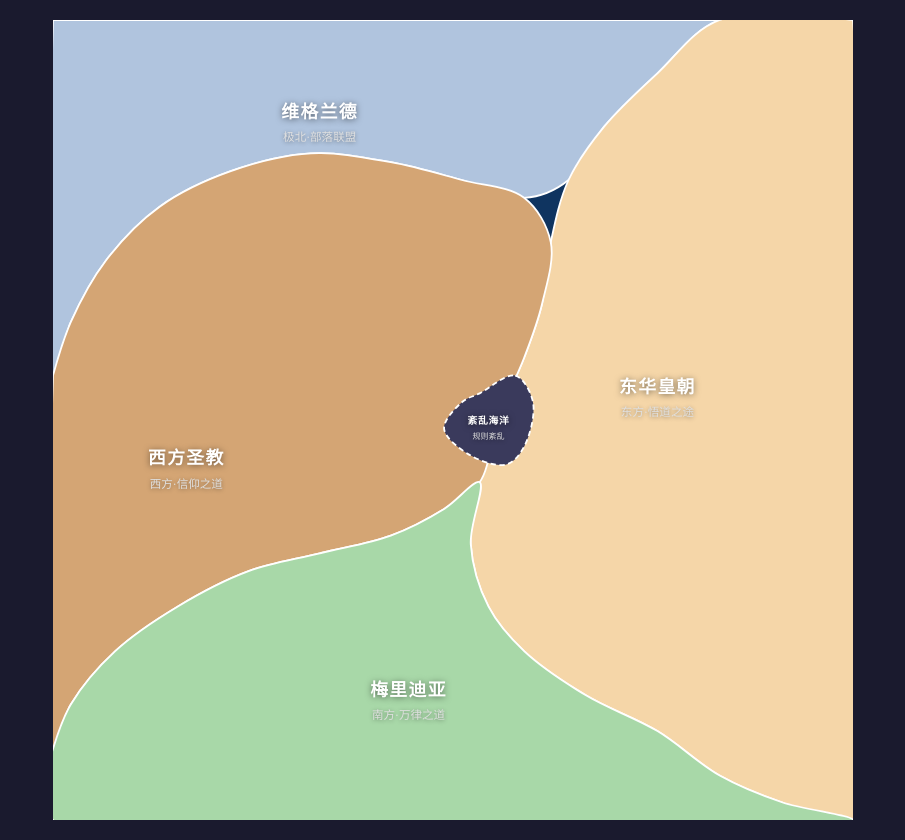
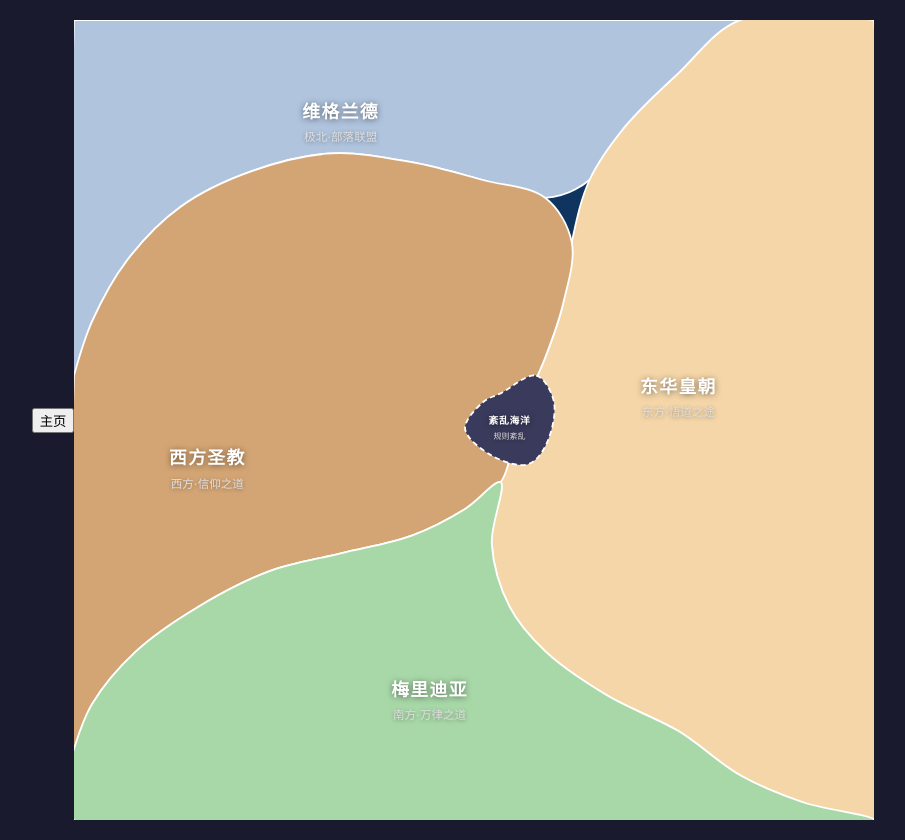
Before and after one commit to whj13157566290-a11y/-, a plain HTML site: page 2.html in a window 1280 px wide. Shown: the whole page, without its empty margins (187-1092 px from the left). Drawn offline with nearby package versions, Linux system fonts and the light colour scheme.

Commit message:
Update 2.html

```diff
--- a/2.html
+++ b/2.html
@@ -400,6 +400,10 @@
     </style>
   </head>
   <body>
+     <a href="index.html">
+          <button class="my-button">主页</button>
+        </a>
+
     <div class="map-wrapper">
       <button class="return-btn" id="return-btn" style="display: none">
         ← 返回四方大陆
```
